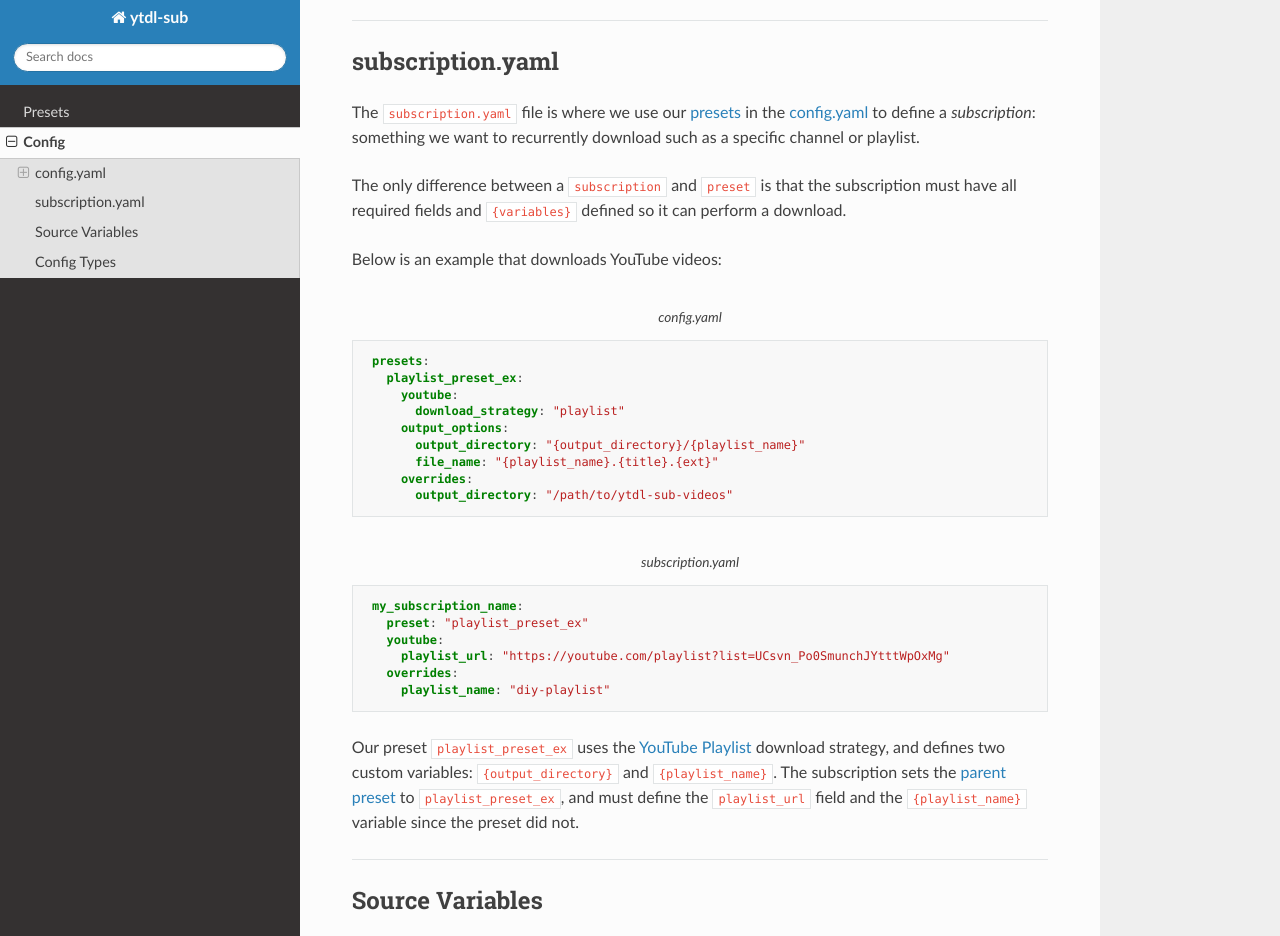
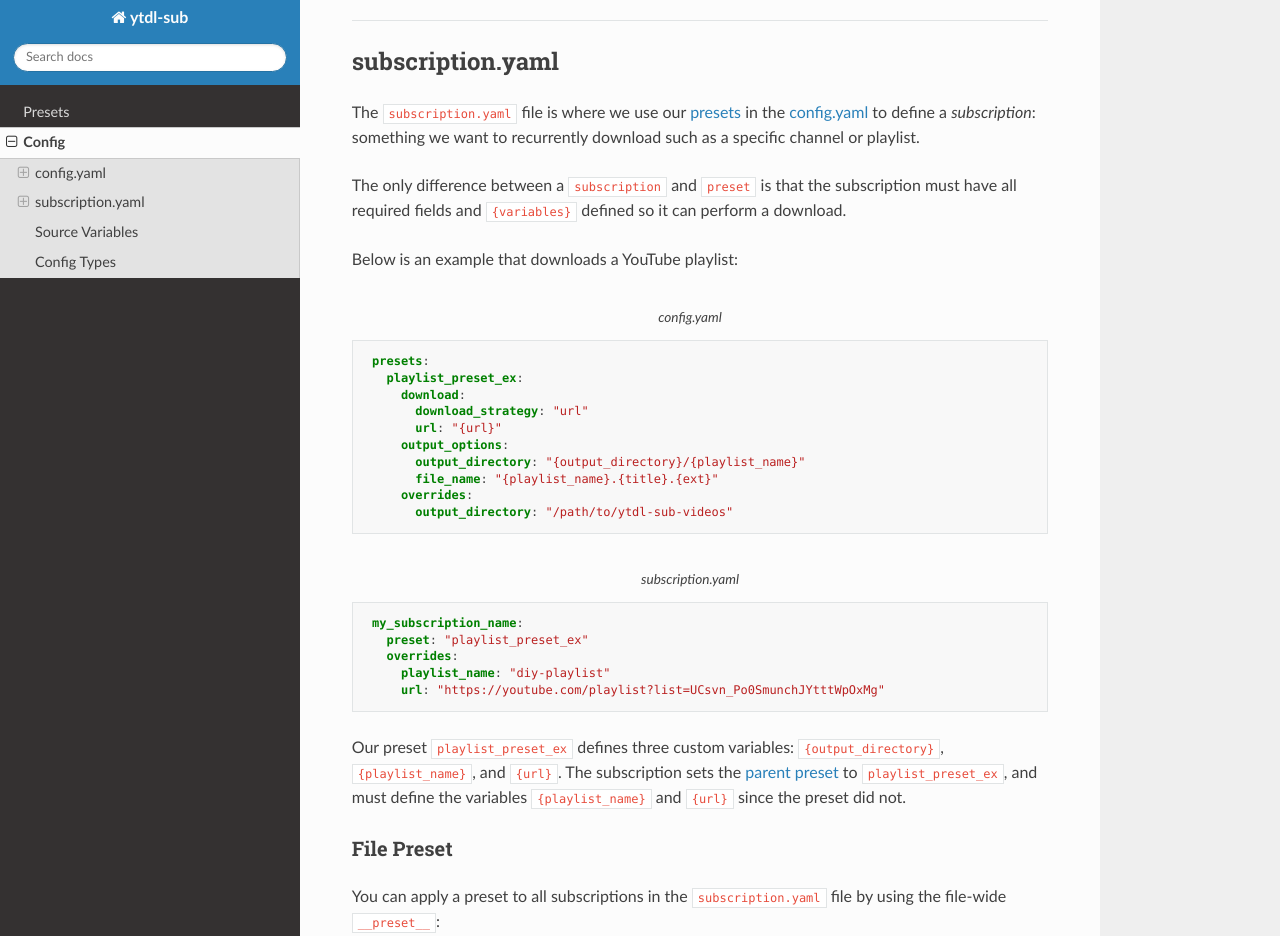
Before and after one commit to jmbannon/ytdl-sub, a Sphinx documentation site: the page built from docs/config.rst, in a window 1280 px wide and 1400 px high, scrolled down 6206 px, cut to the strip 8-944 px from the top of the window. Built offline with Sphinx 7.4.7 and the Read the Docs theme 2.0.0, drawn with Linux system fonts in a browser that asks for light colours; some of the changed text lies outside the part shown.

Commit message:
[DOCS] document file __preset__

```diff
--- a/docs/config.rst
+++ b/docs/config.rst
@@ -264,15 +264,16 @@
 The only difference between a ``subscription`` and ``preset`` is that the subscription
 must have all required fields and ``{variables}`` defined so it can perform a download.
 
-Below is an example that downloads YouTube videos:
+Below is an example that downloads a YouTube playlist:
 
 .. code-block:: yaml
   :caption: config.yaml
 
    presets:
      playlist_preset_ex:
-       youtube:
-         download_strategy: "playlist"
+       download:
+         download_strategy: "url"
+         url: "{url}"
        output_options:
          output_directory: "{output_directory}/{playlist_name}"
          file_name: "{playlist_name}.{title}.{ext}"
@@ -284,15 +285,33 @@
 
    my_subscription_name:
      preset: "playlist_preset_ex"
-     youtube:
-       playlist_url: "https://youtube.com/playlist?list=UCsvn_Po0SmunchJYtttWpOxMg"
      overrides:
        playlist_name: "diy-playlist"
+       url: "https://youtube.com/playlist?list=UCsvn_Po0SmunchJYtttWpOxMg"
 
-Our preset ``playlist_preset_ex`` uses the `YouTube Playlist`_ download strategy, and defines two
-custom variables: ``{output_directory}`` and ``{playlist_name}``. The subscription sets
-the `parent preset`_ to ``playlist_preset_ex``, and must define the ``playlist_url`` field and
-the ``{playlist_name}`` variable since the preset did not.
+Our preset ``playlist_preset_ex`` defines three
+custom variables: ``{output_directory}``, ``{playlist_name}``, and ``{url}``. The subscription sets
+the `parent preset`_ to ``playlist_preset_ex``, and must define the variables ``{playlist_name}``
+and ``{url}`` since the preset did not.
+
+File Preset
+^^^^^^^^^^^
+You can apply a preset to all subscriptions in the ``subscription.yaml`` file
+by using the file-wide ``__preset__``:
+
+.. code-block:: yaml
+  :caption: subscription.yaml
+
+   __preset__:
+     preset: "playlist_preset_ex"
+
+   my_subscription_name:
+     overrides:
+       url: "https://youtube.com/playlist?list=UCsvn_Po0SmunchJYtttWpOxMg"
+       playlist_name: "diy-playlist"
+
+This ``subscription.yaml`` is equivalent to the one above it because all
+subscriptions automatically set ``__preset__`` as a `parent preset`_.
 
 -------------------------------------------------------------------------------
 
```
Also changed, not shown: other parts of docs/config.rst (+1 -1 lines), 1 other file.
